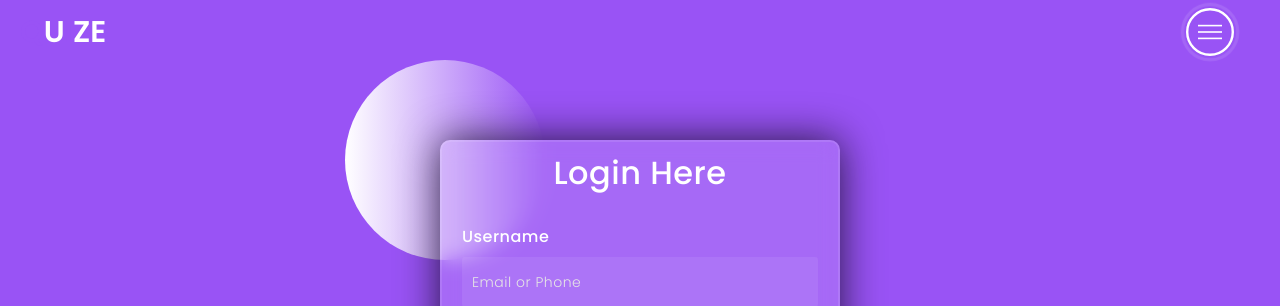
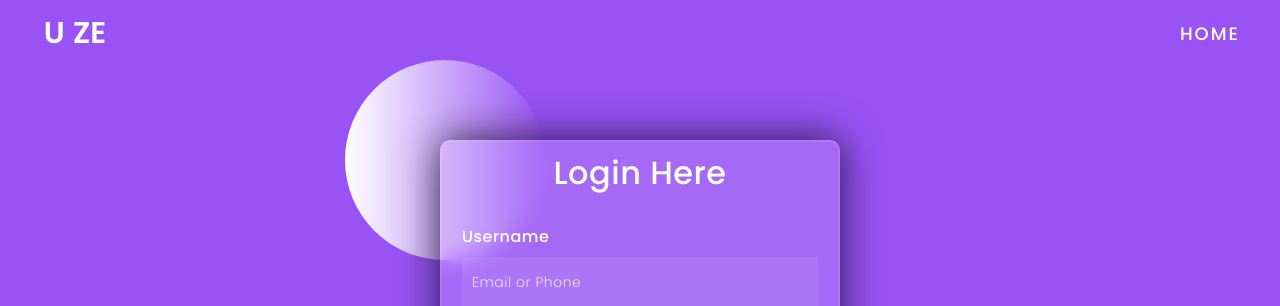
Before and after one commit to strahinjazoranovic/Project-Quiz, a PHP site: page /login.html in a window 1280 px wide. Shown: the top 306 px of the page. Run offline with PHP 8.4, Linux system fonts and the light colour scheme.

Commit message:
Update style.css

```diff
--- a/css/style.css
+++ b/css/style.css
@@ -501,210 +501,8 @@ video {
 	}
 }
 
-<<<<<<< HEAD
 @keyframes text_reveal_box {
 	50% {
-=======
-	#copyright {
-		margin-top: 25px;
-	}
-
-	body,
-	html {
-		font-size: 10px;
-		font-family: 'Poppins', sans-serif;
-		scroll-behavior: smooth;
-	}
-
-	a {
-		text-decoration: none;
-	}
-
-	.container {
-		min-height: 100vh;
-		width: 100%;
-		display: flex;
-		align-items: center;
-		justify-content: center;
-	}
-
-	img {
-		height: 100%;
-		width: 100%;
-		object-fit: cover;
-	}
-
-	p {
-		color: rgb(248, 241, 241);
-		font-size: 1.4rem;
-		margin-top: 5px;
-		line-height: 2.5rem;
-		font-weight: 300;
-		letter-spacing: 0.05rem;
-	}
-
-	.section-title {
-		font-size: 4rem;
-		font-weight: 300;
-		color: rgb(250, 244, 244);
-		margin-bottom: 10px;
-		text-transform: uppercase;
-		letter-spacing: 0.2rem;
-		text-align: center;
-	}
-
-	.section-title span {
-		color: white;
-	}
-
-	.cta {
-		display: inline-block;
-		padding: 10px 30px;
-		color: rgb(243, 243, 243);
-		background-color: transparent;
-		border: 2px solid rgb(220, 20, 203);
-		font-size: 2rem;
-		text-transform: uppercase;
-		letter-spacing: 0.1rem;
-		margin-top: 30px;
-		transition: 0.3s ease;
-		transition-property: background-color, color;
-	}
-
-	.cta:hover {
-		color: white;
-		background-color: rgb(220, 20, 193);
-	}
-
-	.brand h1 {
-		font-size: 3rem;
-		text-transform: uppercase;
-		color: white;
-	}
-
-	.brand h1 span {
-		color: #9953F5;
-	}
-
-	/* Header section */
-	#header {
-		position: fixed;
-		z-index: 1000;
-		left: 0;
-		top: 0;
-		width: 100vw;
-		height: auto;
-	}
-
-	#header .header {
-		min-height: 8vh;
-		transition: 0.3s ease background-color;
-	}
-
-	#header .nav-bar {
-		display: flex;
-		align-items: center;
-		justify-content: space-between;
-		width: 100%;
-		height: 100%;
-		padding-left: 20px;
-		padding-right: 20px;
-	}
-
-	#header .nav-list ul {
-		list-style: none;
-		position: absolute;
-		background-color: rgb(31, 30, 30);
-		width: 100vw;
-		height: 100vh;
-		left: 100%;
-		top: 0;
-		display: flex;
-		flex-direction: column;
-		justify-content: center;
-		align-items: center;
-		z-index: 1;
-		overflow-x: hidden;
-		transition: 0.5s ease left;
-	}
-
-	#header .nav-list ul.active {
-		left: 0%;
-	}
-
-	#header .nav-list ul a {
-		font-size: 2.5rem;
-		font-weight: 500;
-		letter-spacing: 0.2rem;
-		text-decoration: none;
-		color: white;
-		text-transform: uppercase;
-		padding: 20px;
-		display: block;
-	}
-
-	#header .nav-list ul a::after {
-		content: attr(data-after);
-		position: absolute;
-		top: 50%;
-		left: 50%;
-		transform: translate(-50%, -50%) scale(0);
-		color: rgba(240, 248, 255, 0.021);
-		font-size: 13rem;
-		letter-spacing: 50px;
-		z-index: -1;
-		transition: 0.3s ease letter-spacing;
-	}
-
-	#header .nav-list ul li:hover a::after {
-		transform: translate(-50%, -50%) scale(1);
-		letter-spacing: initial;
-	}
-
-	#header .nav-list ul li:hover a {
-		color: #9953F5;
-	}
-
-	#header .hamburger {
-		height: 60px;
-		width: 60px;
-		display: inline-block;
-		border: 3px solid white;
-		border-radius: 50%;
-		position: relative;
-		display: flex;
-		align-items: center;
-		justify-content: center;
-		z-index: 100;
-		cursor: pointer;
-		transform: scale(0.8);
-		margin-right: 20px;
-	}
-
-	#header .hamburger:after {
-		position: absolute;
-		content: '';
-		height: 100%;
-		width: 100%;
-		border-radius: 50%;
-		border: 3px solid white;
-		animation: hamburger_puls 1s ease infinite;
-	}
-
-	#header .hamburger .bar {
-		height: 2px;
-		width: 30px;
-		position: relative;
-		background-color: white;
-		z-index: -1;
-	}
-
-	#header .hamburger .bar::after,
-	#header .hamburger .bar::before {
-		content: '';
-		position: absolute;
-		height: 100%;
->>>>>>> c8f937a480055ee2ab65a9cecce9be184345b144
 		width: 100%;
 		left: 0;
 	}
```
